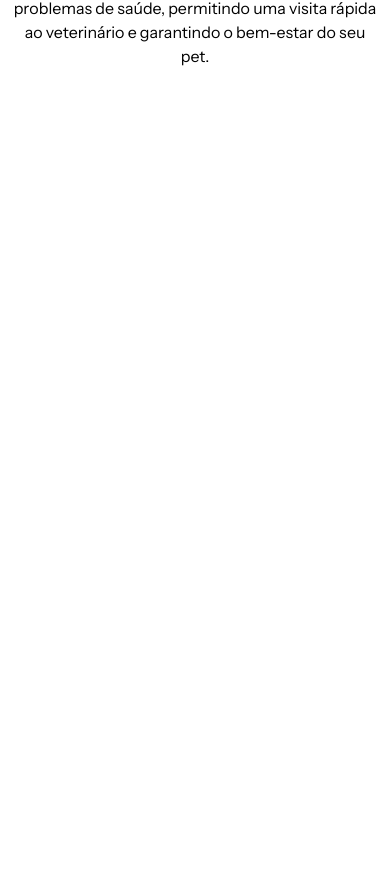
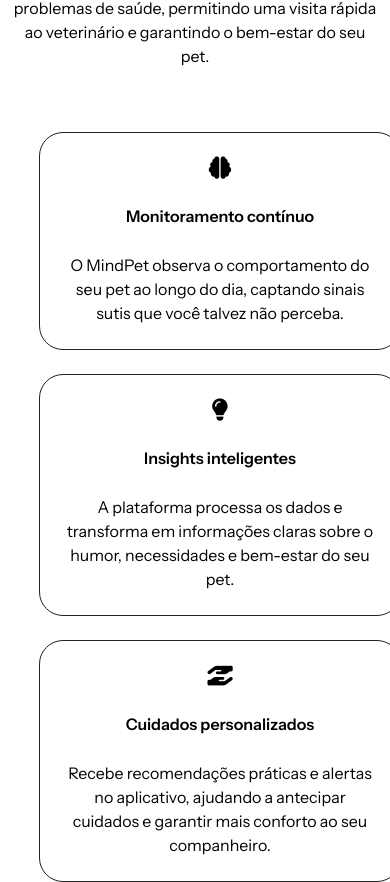
Before and after one commit to tahkasai/Landing-Page-MindPet, a React (Vite) app: page / in a window 390 px wide. Shown: the part 2034-2916 px from the top of the page. Before the commit the page ends 2166 px from the top, so only its background shows below. Built offline with nearby package versions, Linux system fonts and the light colour scheme.

Commit message:
feat: Adiciona alguns tópicos

```diff
--- a/src/App.jsx
+++ b/src/App.jsx
@@ -3,6 +3,7 @@
 import Header from './components/Header/Header'
 import Banner from './components/Banner/Banner'
 import About from './components/About/about'
+import Topics from './components/Topics/Topics'
 
 export default function App() {
   const [count, setCount] = useState(0)
@@ -12,6 +13,7 @@
     <Header/>
     <Banner/>
     <About/>
+    <Topics/>
     </>
   )
 }
--- /dev/null
+++ b/src/components/Topics/Topic/Topic.jsx
@@ -0,0 +1,13 @@
+import styles from './../Topics.module.css'
+
+export default function Topic(props){
+    return(
+        <>
+            <article className={styles.card}>
+                <i class={props.icon}></i>
+                <p>{props.titulo}</p>
+                <span className="titulo">{props.texto}</span>
+            </article>
+        </>
+    );
+}
--- /dev/null
+++ b/src/components/Topics/Topics.jsx
@@ -0,0 +1,26 @@
+import styles from './Topics.module.css';
+import Topic from './Topic/Topic';
+
+export default function Topics(){
+    return(
+        <>
+            <section className={styles.topicos}>
+                <Topic
+                icon='fa-solid fa-brain'
+                titulo='Monitoramento contínuo'
+                texto='O MindPet observa o comportamento do seu pet ao longo do dia, captando sinais sutis que você talvez não perceba.'
+                />
+                <Topic
+                icon='fa-solid fa-lightbulb'
+                titulo='Insights inteligentes'
+                texto='A plataforma processa os dados e transforma em informações claras sobre o humor, necessidades e bem-estar do seu pet.'
+                />
+                <Topic
+                icon='fa-solid fa-hand-holding-hand'
+                titulo='Cuidados personalizados'
+                texto='Recebe recomendações práticas e alertas no aplicativo, ajudando a antecipar cuidados e garantir mais conforto ao seu companheiro.'
+                />
+            </section>
+        </>
+    );
+}
--- /dev/null
+++ b/src/components/Topics/Topics.module.css
@@ -0,0 +1,88 @@
+.topicos {
+  width: 80%;
+  margin: auto;
+  display: flex;
+  align-items: center;
+  justify-content: space-between;
+  gap: 2em;
+}
+.card {
+  gap: 1.5em;
+  display: flex;
+  text-align: center;
+  flex-direction: column;
+  align-items: center;
+  justify-content: center;
+  width: 25%;
+  height: 35vh;
+  padding: 2em;
+  border-radius: 1.5em;
+  border: 1px solid var(--cor-preto);
+  position: relative;
+  transition: all 0.3s ease;
+}
+.card i {
+  font-size: 2em;
+}
+.card p {
+  font-weight: 600;
+  font-size: 1.2em;
+}
+.card:hover {
+  top: -10px;
+  box-shadow: 0px 8px 20px rgba(0, 0, 0, 0.2);
+  transform: scale(1.02);
+}
+@media (max-width: 1220px) {
+  .topicos {
+    width: 90%;
+    gap: 2em;
+  }
+  .card {
+    width: 30%;
+    height: 32vh;
+    padding: 1.8em;
+  }
+  .card i {
+    font-size: 1.8em;
+  }
+  .card p {
+    font-size: 1.1em;
+  }
+}
+@media (max-width: 950px) {
+  .topicos {
+    flex-wrap: wrap;
+    justify-content: center;
+    gap: 2.5em;
+  }
+  .card {
+    width: 40%;
+    height: auto;
+    padding: 2em 1.5em;
+  }
+  .card i {
+    font-size: 1.6em;
+  }
+  .card p {
+    font-size: 1.05em;
+  }
+}
+@media (max-width: 480px) {
+  .topicos {
+    flex-direction: column;
+    width: 80%;
+    gap: 1.5em;
+  }
+  .card {
+    width: 100%;
+    height: auto;
+    padding: 1.5em;
+  }
+  .card i {
+    font-size: 1.4em;
+  }
+  .card p {
+    font-size: 1em;
+  }
+}
```
